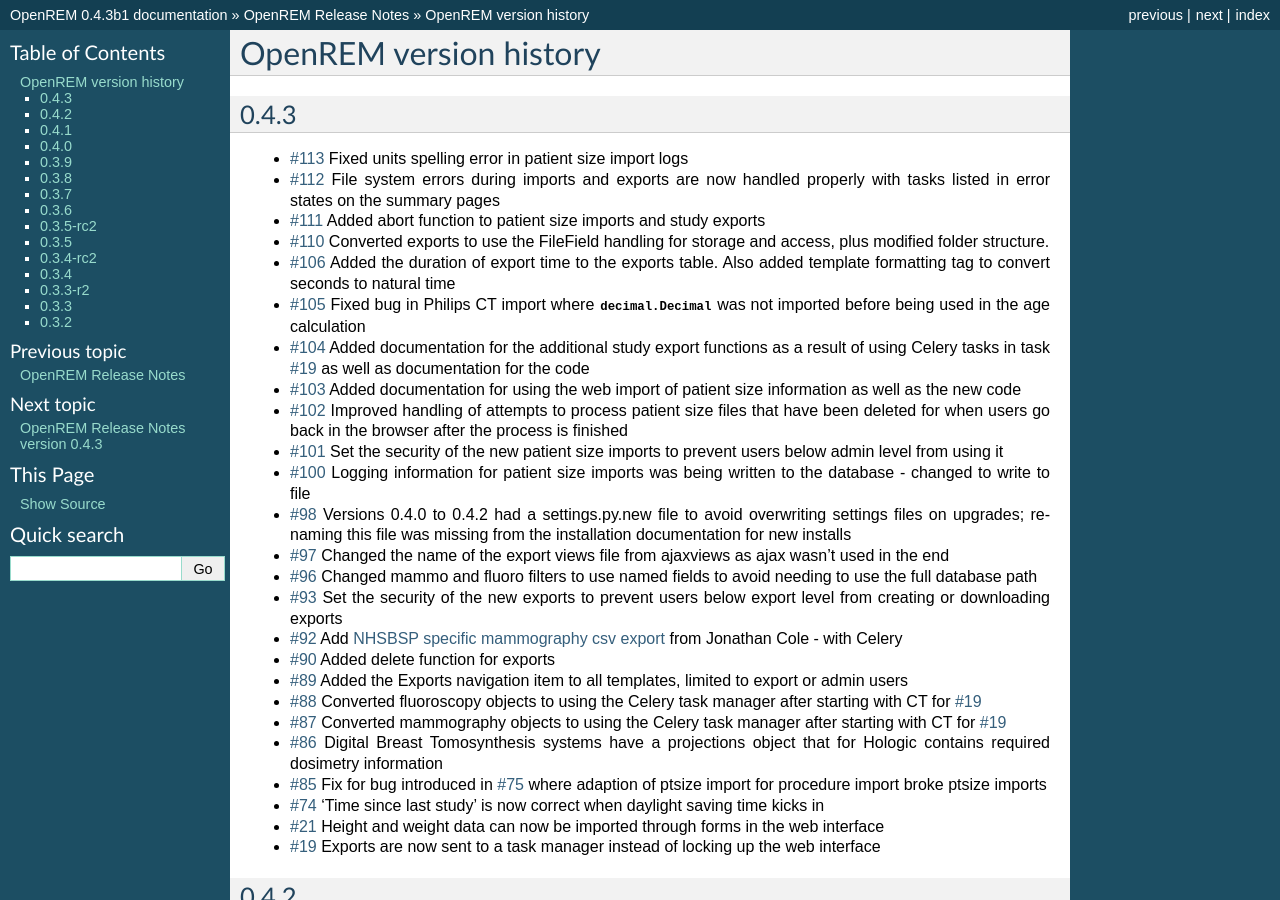
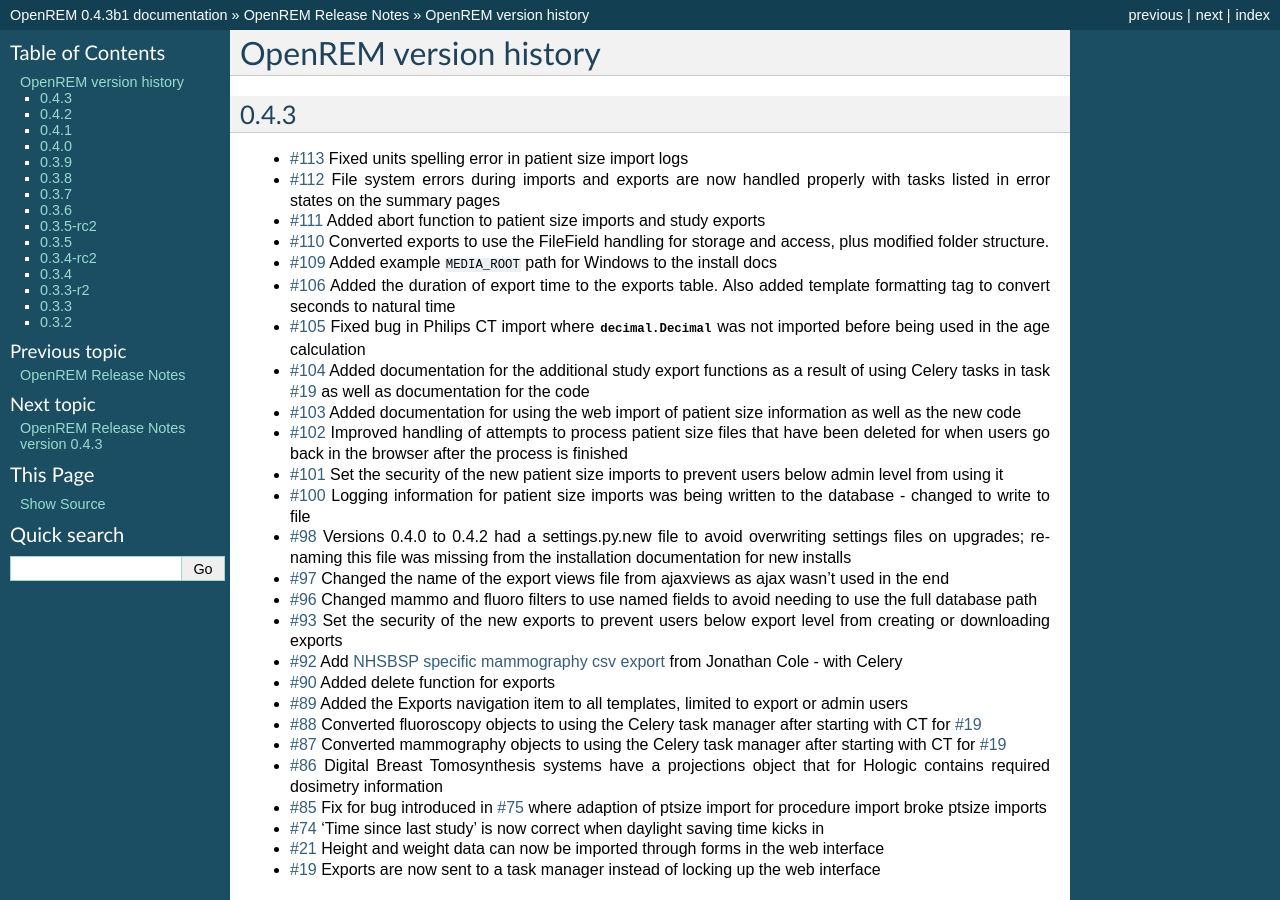
Before and after one commit to ckswilliams/modOpenREM, a Sphinx documentation site: the page built from docs/changes.rst, in a window 1280 px wide and 900 px high. Built offline with Sphinx 7.4.7, drawn with Linux system fonts in a browser that asks for light colours.

Commit message:
Added ref #109 to changes.

```diff
--- a/docs/changes.rst
+++ b/docs/changes.rst
@@ -9,6 +9,7 @@
 * `#112`_  File system errors during imports and exports are now handled properly with tasks listed in error states on the summary pages
 * `#111`_  Added abort function to patient size imports and study exports
 * `#110`_  Converted exports to use the FileField handling for storage and access, plus modified folder structure.
+* `#109`_  Added example ``MEDIA_ROOT`` path for Windows to the install docs
 * `#106`_  Added the duration of export time to the exports table. Also added template formatting tag to convert seconds to natural time
 * `#105`_  Fixed bug in Philips CT import where :py:class:`decimal.Decimal` was not imported before being used in the age calculation
 * `#104`_  Added documentation for the additional study export functions as a result of using Celery tasks in task `#19`_ as well as documentation for the code
```
